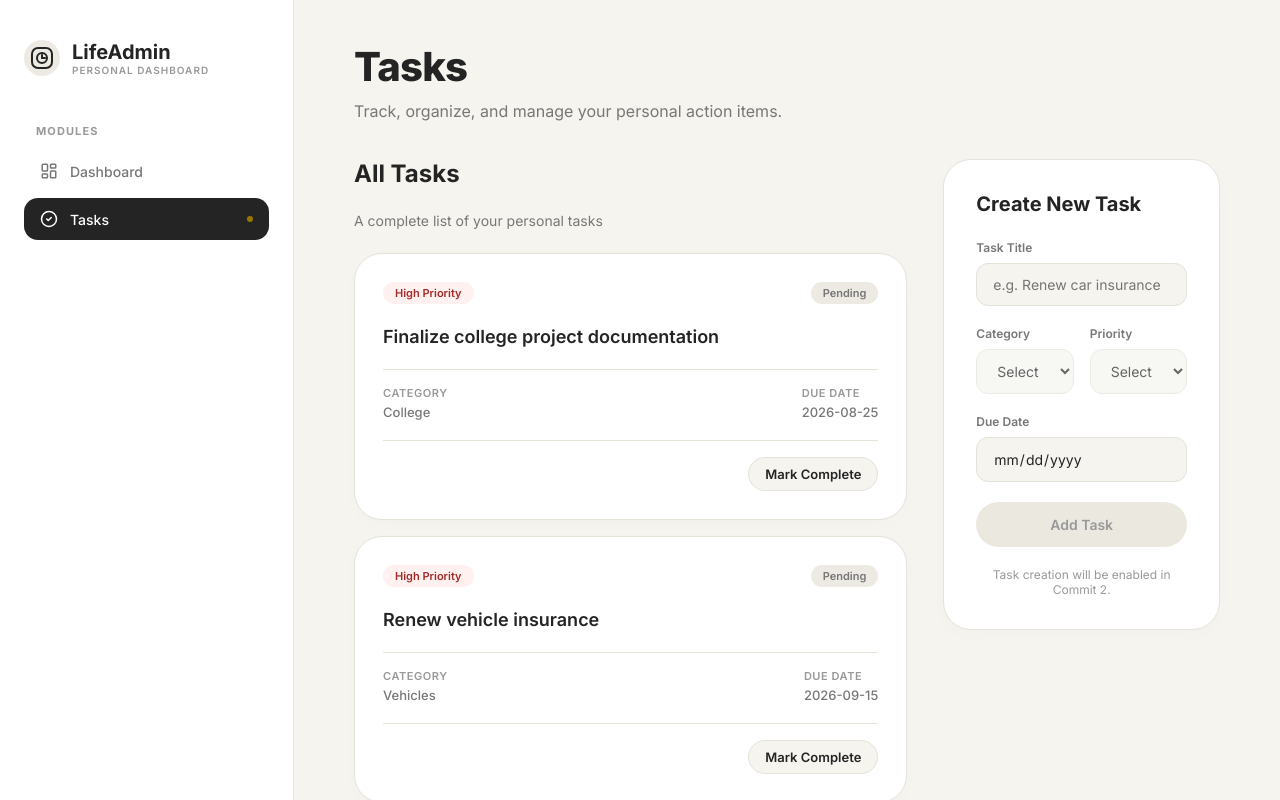
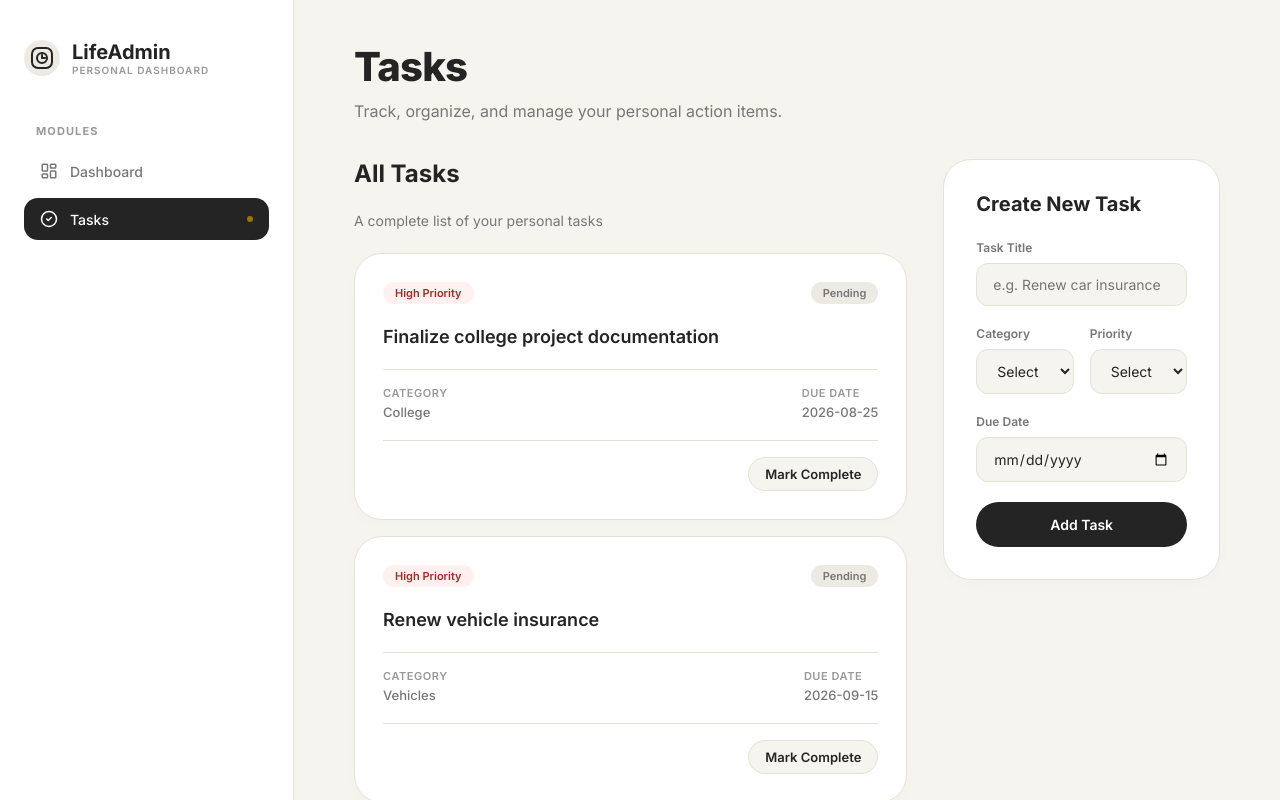
Before and after one commit to adityasingla2102-debug/Life_Pilot, a React (Vite) app: page / in a window 1280 px wide. Both pictures are taken after a click on the element "Tasks". Shown: the top 800 px of the page. Built offline with nearby package versions, Linux system fonts and the light colour scheme.

Commit message:
feat: render tasks using reusable list components

```diff
--- a/src/App.jsx
+++ b/src/App.jsx
@@ -1,4 +1,4 @@
-import { useState } from 'react';
+import { useState, useEffect } from 'react';
 import Dashboard from './pages/Dashboard/Dashboard';
 import Tasks from './pages/Tasks/Tasks';
 
@@ -41,10 +41,19 @@ function App() {
   const [currentView, setCurrentView] = useState('dashboard');
   const [tasks, setTasks] = useState(INITIAL_TASKS);
 
+  // Set document title once when the app mounts
+  useEffect(() => {
+    document.title = "LifeAdmin";
+  }, []);
+
   const handleToggleComplete = (id) => {
     setTasks(prevTasks => prevTasks.map(task =>
       task.id === id ? { ...task, completed: !task.completed } : task
     ));
+  };
+
+  const handleAddTask = (newTask) => {
+    setTasks(prevTasks => [...prevTasks, newTask]);
   };
 
   return (
@@ -123,7 +132,11 @@ function App() {
         {currentView === 'dashboard' ? (
           <Dashboard tasks={tasks} onToggleComplete={handleToggleComplete} />
         ) : (
-          <Tasks tasks={tasks} onToggleComplete={handleToggleComplete} />
+          <Tasks
+            tasks={tasks}
+            onToggleComplete={handleToggleComplete}
+            onAddTask={handleAddTask}
+          />
         )}
       </main>
     </div>
--- a/src/components/tasks/TaskForm.jsx
+++ b/src/components/tasks/TaskForm.jsx
@@ -1,27 +1,65 @@
-
+import { useState } from 'react';
 
 /**
- * TaskForm component serves as a visual shell for task creation.
- * Form elements are disabled and do not contain event handlers or state.
+ * TaskForm component serves as a form for task creation.
  */
-function TaskForm() {
+function TaskForm({ onAddTask }) {
+  const [title, setTitle] = useState('');
+  const [category, setCategory] = useState('');
+  const [priority, setPriority] = useState('');
+  const [dueDate, setDueDate] = useState('');
+
+  const handleSubmit = (e) => {
+    e.preventDefault();
+
+    // Validate that the title is not empty
+    if (!title.trim()) {
+      return;
+    }
+
+    // Create a new task object following the required structure
+    const newTask = {
+      id: Date.now(),
+      title: title.trim(),
+      category: category || 'College',
+      priority: priority || 'Medium',
+      dueDate: dueDate || new Date().toISOString().split('T')[0],
+      completed: false
+    };
+
+    onAddTask(newTask);
+
+    // Clear the form fields
+    setTitle('');
+    setCategory('');
+    setPriority('');
+    setDueDate('');
+  };
+
   return (
     <section className="task-form-container">
       <h3 className="form-title">Create New Task</h3>
-      <form className="task-form-disabled">
+      <form className="task-form" onSubmit={handleSubmit}>
         <div className="form-group">
           <label htmlFor="task-title-input">Task Title</label>
           <input
             type="text"
             id="task-title-input"
             placeholder="e.g. Renew car insurance"
-            disabled
+            value={title}
+            onChange={(e) => setTitle(e.target.value)}
+            required
           />
         </div>
         <div className="form-row">
           <div className="form-group">
             <label htmlFor="task-category-select">Category</label>
-            <select id="task-category-select" disabled defaultValue="">
+            <select
+              id="task-category-select"
+              value={category}
+              onChange={(e) => setCategory(e.target.value)}
+              required
+            >
               <option value="" disabled>Select category</option>
               <option value="College">College</option>
               <option value="Vehicles">Vehicles</option>
@@ -31,7 +69,12 @@ function TaskForm() {
           </div>
           <div className="form-group">
             <label htmlFor="task-priority-select">Priority</label>
-            <select id="task-priority-select" disabled defaultValue="">
+            <select
+              id="task-priority-select"
+              value={priority}
+              onChange={(e) => setPriority(e.target.value)}
+              required
+            >
               <option value="" disabled>Select priority</option>
               <option value="High">High</option>
               <option value="Medium">Medium</option>
@@ -44,13 +87,14 @@ function TaskForm() {
           <input
             type="date"
             id="task-date-input"
-            disabled
+            value={dueDate}
+            onChange={(e) => setDueDate(e.target.value)}
+            required
           />
         </div>
-        <button type="button" className="btn-primary btn-disabled" disabled>
+        <button type="submit" className="btn-primary">
           Add Task
         </button>
-        <p className="form-note">Task creation will be enabled in Commit 2.</p>
       </form>
     </section>
   );
--- a/src/index.css
+++ b/src/index.css
@@ -468,7 +468,7 @@ body {
   margin: 0 0 24px 0;
 }
 
-.task-form-disabled {
+.task-form {
   display: flex;
   flex-direction: column;
   gap: 20px;
--- a/src/pages/Tasks/Tasks.jsx
+++ b/src/pages/Tasks/Tasks.jsx
@@ -5,7 +5,7 @@ import TaskForm from '../../components/tasks/TaskForm';
 /**
  * Tasks page displays the complete task list and the new task form.
  */
-function Tasks({ tasks, onToggleComplete }) {
+function Tasks({ tasks, onToggleComplete, onAddTask }) {
   return (
     <div className="page-tasks">
       <header className="page-header">
@@ -25,7 +25,7 @@ function Tasks({ tasks, onToggleComplete }) {
 
         {/* Sidebar Form Column */}
         <aside className="tasks-sidebar-content">
-          <TaskForm />
+          <TaskForm onAddTask={onAddTask} />
         </aside>
       </div>
     </div>
```
